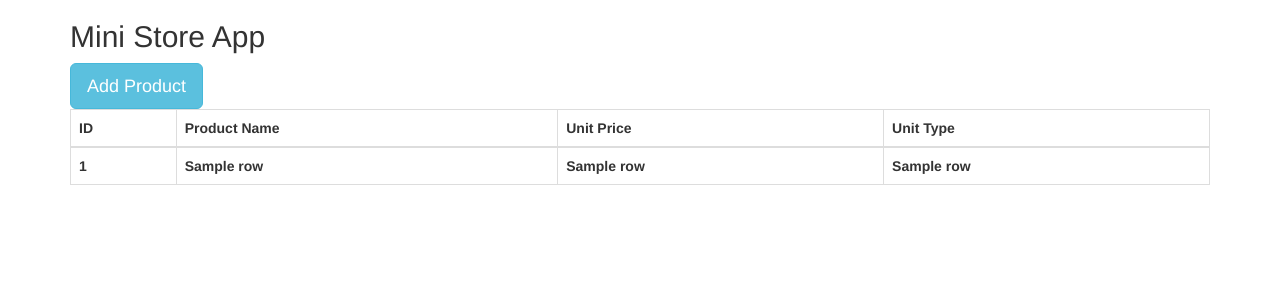
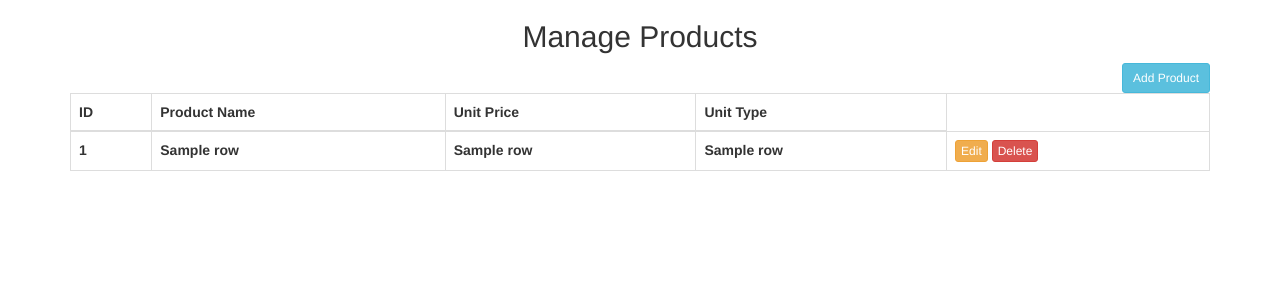
Before and after one commit to smr-yogesh/mini-store-app, a Flask app: template templates/home.html in a window 1280 px wide. Shown: the top 300 px of the page. Run offline with Flask 2, Linux system fonts and the light colour scheme; the template is opened without the code that fills it: most values are stand-ins (such as "Sample title", 1, 10 or a date in 2020); lists and menus that the app fills with data are empty; parts of the project's set-up code (start-up, migrations or seed data) failed here and were passed over; some libraries are stand-ins or nearby versions.

Commit message:
added errorhandle and product managment system

```diff
--- a/app.py
+++ b/app.py
@@ -25,6 +25,41 @@ def add_product():
 
     return redirect(url_for('home'))
 
+@app.route('/update', methods=["POST"])
+def update():
+    id = request.form['id']
+    name = request.form['name']
+
+    cursor = connection.cursor()
+    cursor.execute("""
+                    UPDATE PRODUCTS
+                    SET NAME = %s
+                    WHERE PRODUCTS_ID = %s
+                """, (name, id))
+    connection.commit()
+
+    return redirect(url_for('home'))
+
+
+@app.route('/delete/<id>', methods=["GET"])
+def delete(id):
+    cursor = connection.cursor()
+    cursor.execute("""
+                    DELETE FROM PRODUCTS
+                    WHERE PRODUCTS_ID= %s;
+                """, (id,))
+    connection.commit()
+
+    return redirect(url_for('home'))
+
+
+@app.errorhandler(404)
+def page_not_found(error):
+    return render_template('page_not_found.html'), 404
+
+@app.errorhandler(500)
+def page_not_found(error):
+    return render_template('not-found-500.html'), 500
 
 
 if __name__ == "__main__":
--- a/templates/home.html
+++ b/templates/home.html
@@ -10,10 +10,12 @@
 
       <div class="col-sm-12">
 
-        <h2>Mini Store App</h2>
+        <h2 class="text-center">Manage Products</h2>
 
-        <!-- Trigger the modal with a button -->
-        <button type="button" class="btn btn-info btn-lg" data-toggle="modal" data-target="#myModal">Add Product</button></div>
+      <div class="text-right">
+          <!-- Trigger the modal with a button -->
+        <button type="button" class="btn btn-info btn-sm" data-toggle="modal" data-target="#myModal">Add Product</button></div>
+      </div>
 
     </div>
     <table class="table table-bordered">
@@ -32,7 +34,38 @@
             <th>{{ row.1 }}</th>
             <th>{{ row.2 }}</th>
             <th>{{ row.3 }}</th>
+            <th>
+              <a href="#" class="btn btn-warning btn-xs" data-toggle="modal" data-target="#myEdit{{ row.0 }}">Edit</a>
+              <a href="/delete/{{ row.0 }}" class="btn btn-danger btn-xs" onclick="return confirm('Ürünü Silmek İstediğinizden Emin Misin?')">Delete</a>
+            </th>
           </tr>
+
+          <div id="myEdit{{ row.0 }}" class="modal fade" role="dialog">
+            <div class="modal-dialog">
+
+              <!-- Modal content-->
+              <div class="modal-content">
+                <div class="modal-header">
+                  <button type="button" class="close" data-dismiss="modal">&times;</button>
+                  <h4 class="modal-title">Edit Data</h4>
+                </div>
+                <div class="modal-body">
+                  <form action="{{ url_for('update') }}" method="POST">
+                      <div class="form-group">
+                        <label>Name:</label>
+                        <input type="hidden" name="id" value="{{ row.0 }}">
+                        <input type="text" class="form-control" name="name" value="{{ row.1 }}">
+                      </div>
+                    <div class="modal-footer">
+                      <button type="button" class="btn btn-default" data-dismiss="modal">Close</button>
+                      <button type="submit" class="btn btn-warning">UPDATE</button>
+                    </div>
+                </form>
+              </div>
+
+            </div>
+          </div>
+
         {% endfor %}
       </tbody>
     </table>
@@ -46,7 +79,7 @@
       <div class="modal-content">
         <div class="modal-header">
           <button type="button" class="close" data-dismiss="modal">&times;</button>
-          <h4 class="modal-title">Modal Header</h4>
+          <h4 class="modal-title">Add Product</h4>
         </div>
         <div class="modal-body">
           <form action="{{ url_for('add_product') }}" method="POST">
@@ -63,11 +96,9 @@
                 <input type="text" class="form-control" name="Unit Price">
               </div>
             </div>
-            <div class="form-group">
-              <button type="submit" class="btn btn-primary">Send</button>
-            </div>
             <div class="modal-footer">
               <button type="button" class="btn btn-default" data-dismiss="modal">Close</button>
+              <button type="submit" class="btn btn-primary">Save</button>
             </div>
         </form>
       </div>
```
Also changed, not shown: sql_connection.py (+9 -27 lines), templates/not-found-500.html (added, +10 -0 lines), templates/page_not_found.html (added, +10 -0 lines), bg.jpg (added).
